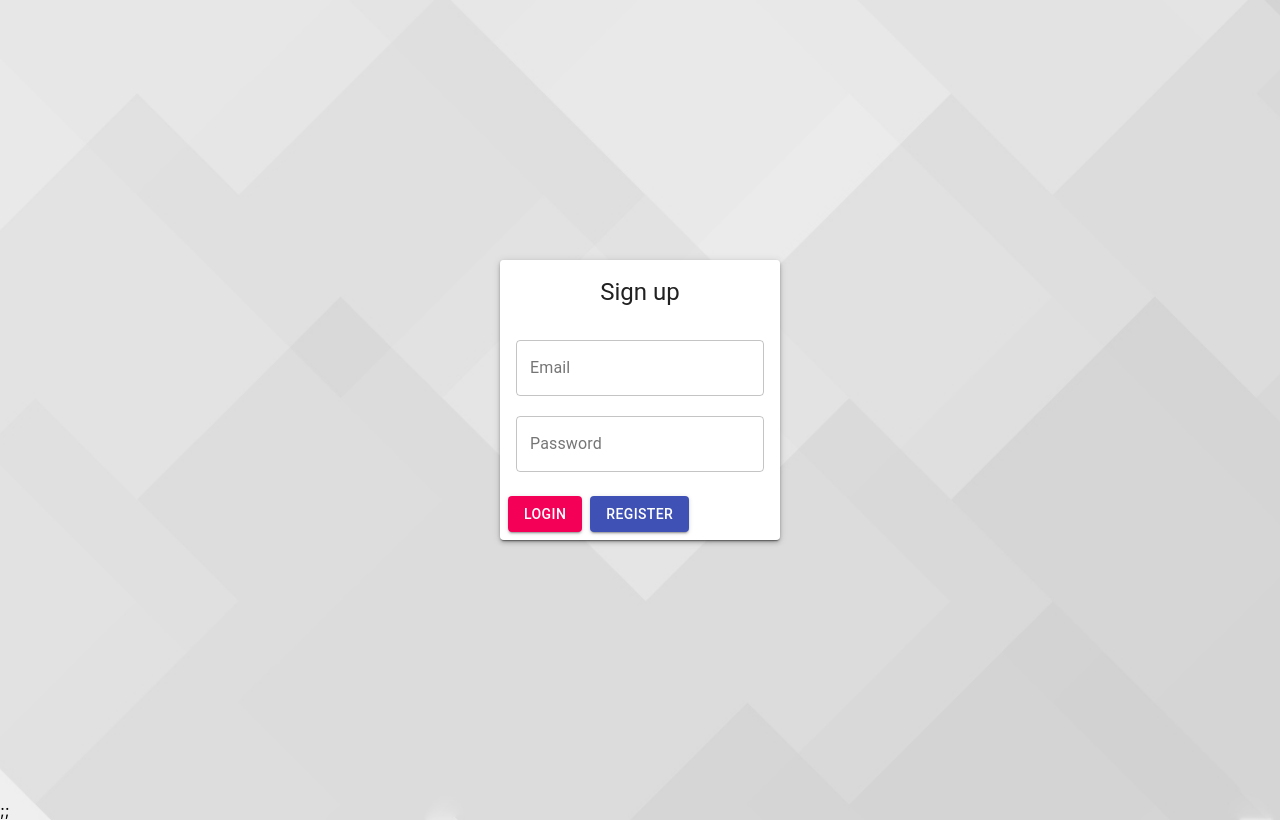
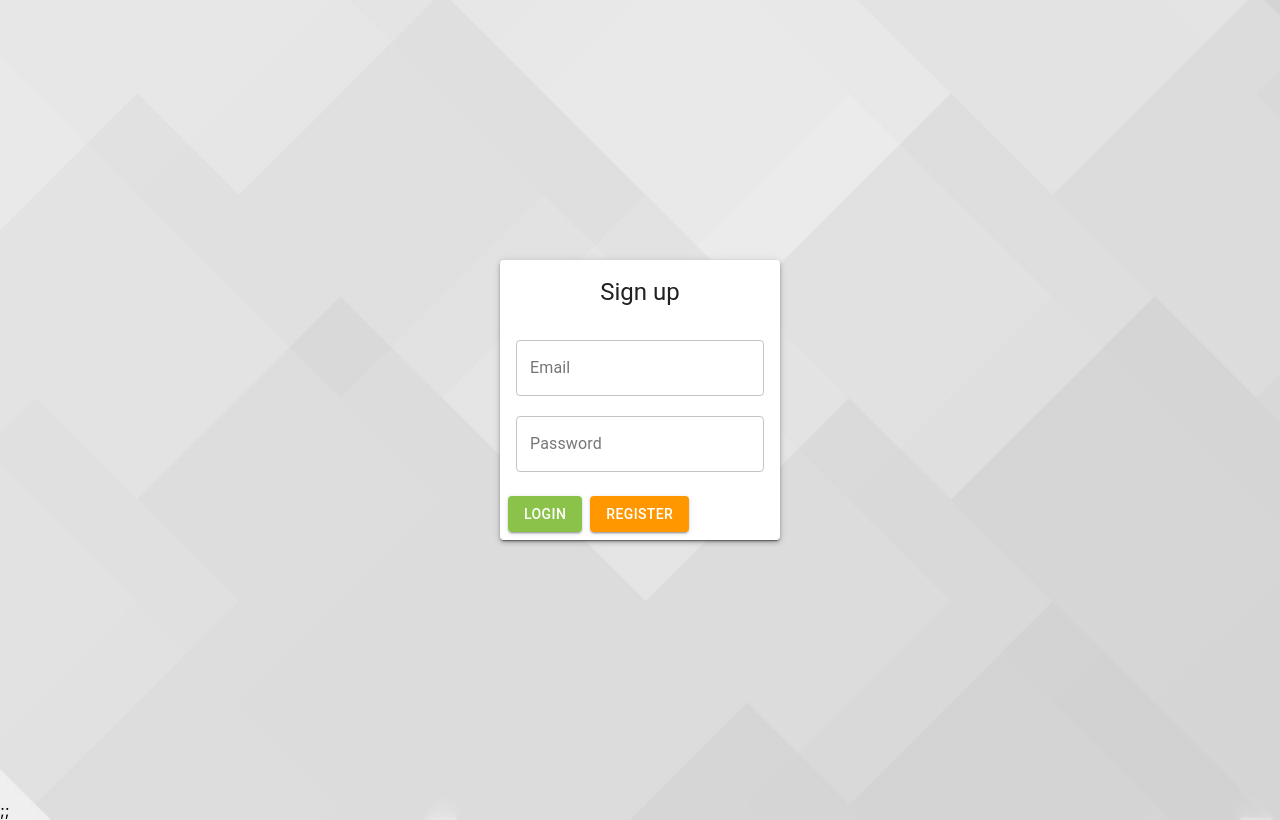
Before and after one commit to Arun-Josh/Simple_login_from_in_react, a React (Create React App) app: page / in a window 1280 px wide. Built offline with nearby package versions, Linux system fonts and the light colour scheme.

Commit message:
css added for login button

```diff
--- a/src/components/login/Login.js
+++ b/src/components/login/Login.js
@@ -16,6 +16,20 @@ const useStyles = makeStyles({
     title: {
         // fontSize: 14,
         textAlign: "center"
+    },
+    loginBtn : {
+        background: "#8bc34a",
+        color:"white",
+        '&:hover': {
+            background: "#618833",
+         },
+    },
+    registerBtn : {
+        background: "#ff9800",
+        color:"white",
+        '&:hover': {
+            background: "#b26a00",
+         },
     }
 });
 
@@ -128,10 +142,10 @@ export default function Login() {
                                 </form>
                             </CardContent>
                             <CardActions>
-                                <Button variant="contained" color="secondary" onClick={handleLogin}>
+                                <Button variant="contained" className={classes.loginBtn} onClick={handleLogin}>
                                     Login
                                 </Button>
-                                <Button variant="contained" color="primary" onClick={() => { setState(prevState => ({ ...prevState, registerRedirect: true })) }}>
+                                <Button variant="contained" className={classes.registerBtn} color="primary" onClick={() => { setState(prevState => ({ ...prevState, registerRedirect: true })) }}>
                                     Register
                                 </Button>
                             </CardActions>
```
